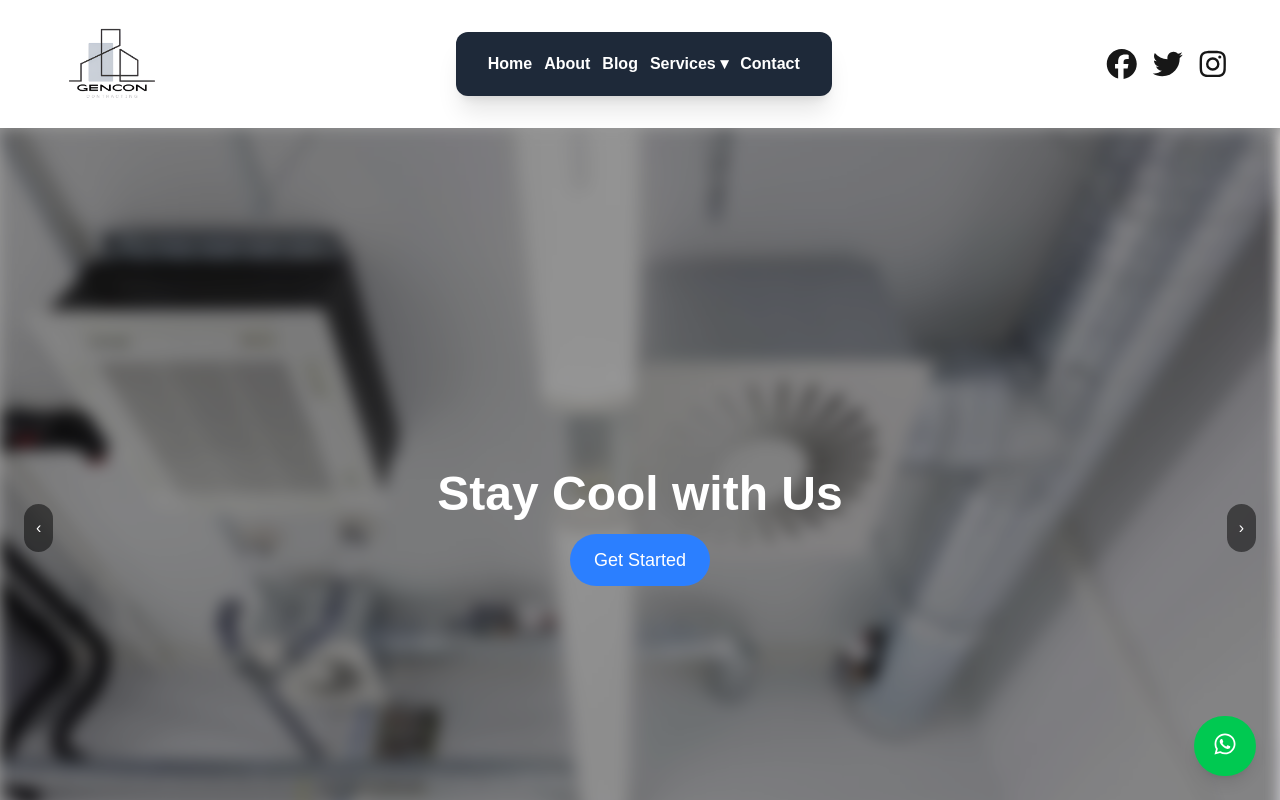
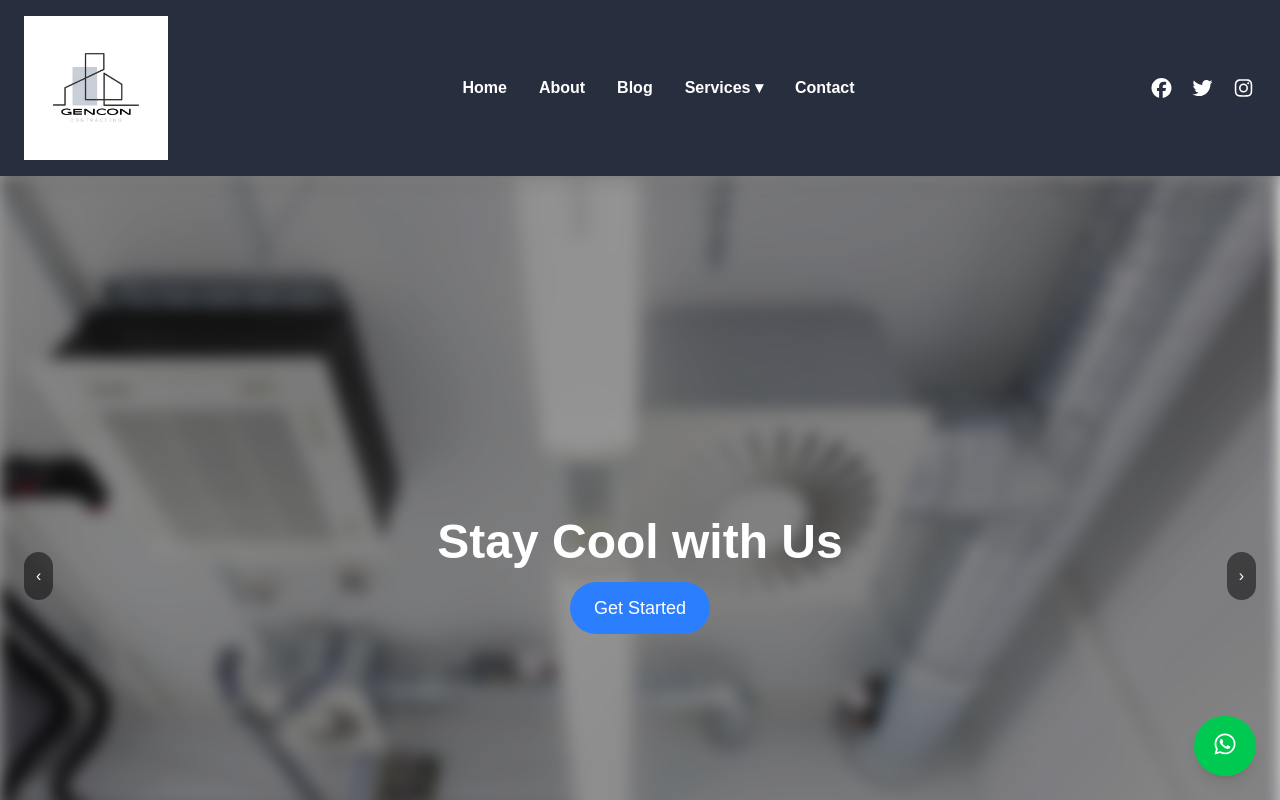
Before and after one commit to aadilahmadgit/gencon, a Next.js app: page / in a window 1280 px wide. Shown: the top 800 px of the page. Built offline with nearby package versions, Linux system fonts and the light colour scheme.

Commit message:
Update Navbar.tsx

```diff
--- a/src/components/Navbar.tsx
+++ b/src/components/Navbar.tsx
@@ -4,57 +4,116 @@ import Link from 'next/link';
 import { useState } from 'react';
 import { FontAwesomeIcon } from '@fortawesome/react-fontawesome';
 import { faFacebook, faTwitter, faInstagram } from '@fortawesome/free-brands-svg-icons';
+import { faBars, faTimes } from '@fortawesome/free-solid-svg-icons';
 
 export default function Navbar() {
+  const [isOpen, setIsOpen] = useState(false);
   const [isDropdownOpen, setIsDropdownOpen] = useState(false);
 
   return (
-    <nav className="flex justify-between">
+    <nav className="sticky top-0 z-50 backdrop-blur-md bg-gray-900/90 text-white shadow-lg">
+      <div className="max-w-7xl mx-auto flex justify-between items-center px-6 py-4">
+
+        {/* Logo */}
         <div>
-        <img src="/Supercool_logo-removebg-preview.png" alt="GenCon Logo" className="w-36 h-28 object-cover dark:invert m-2 ml-10" />
+          <img
+            src="/Supercool_logo-removebg-preview.png"
+            alt="GenCon Logo"
+            className="w-28 md:w-36 object-contain"
+          />
         </div>
-      <ul className="flex space-x-3 items-center font-bold bg-gray-800 text-white mt-8 mb-8 p-3 shadow-xl rounded-xl pl-8 pr-8">
-        <li><Link href="/">Home</Link></li>
-        <li><Link href="/about">About</Link></li>
-        <li><Link href="/blog">Blog</Link></li>
-        <li className="relative"
+
+        {/* Desktop Menu */}
+        <ul className="hidden md:flex space-x-8 font-semibold items-center">
+          <li className="hover:text-blue-400 transition">
+            <Link href="/">Home</Link>
+          </li>
+          <li className="hover:text-blue-400 transition">
+            <Link href="/about">About</Link>
+          </li>
+          <li className="hover:text-blue-400 transition">
+            <Link href="/blog">Blog</Link>
+          </li>
+
+          {/* Services Dropdown */}
+          <li
+            className="relative"
             onMouseEnter={() => setIsDropdownOpen(true)}
             onMouseLeave={() => setIsDropdownOpen(false)}
           >
-          <button className="cursor-pointer focus:outline-none">
+            <button className="hover:text-blue-400 transition">
               Services ▾
             </button>
+
             {isDropdownOpen && (
-            <ul className="absolute left-0 mt-1 bg-gray-800 text-white shadow-lg rounded-lg p-3 space-y-2 w-44 z-50">
-              <li><Link href="/ac-repair" className="block hover:text-blue-500">AC Repair</Link></li>
-              <li><Link href="/electronics-repair" className="block hover:text-blue-500">Electronics Repair</Link></li>
-            <li>
-    <Link href="/working" className="block hover:text-blue-500">
-      AC Servicing
-    </Link>
-  </li>
-
-  <li>
-    <Link href="/working" className="block hover:text-blue-500">
-      Fridge Repair
-    </Link>
-  </li>
-
-  <li>
-    <Link href="/working" className="block hover:text-blue-500">
-      Washing Machine
-    </Link>
-  </li>
+              <ul className="absolute top-8 left-0 bg-gray-800 rounded-xl shadow-xl p-4 space-y-2 w-52">
+                <li><Link href="/ac-repair" className="hover:text-blue-400 block">AC Repair</Link></li>
+                <li><Link href="/electronics-repair" className="hover:text-blue-400 block">Electronics Repair</Link></li>
+                <li><Link href="/working" className="hover:text-blue-400 block">AC Servicing</Link></li>
+                <li><Link href="/working" className="hover:text-blue-400 block">Fridge Repair</Link></li>
+                <li><Link href="/working" className="hover:text-blue-400 block">Washing Machine</Link></li>
               </ul>
             )}
           </li>
-        <li><Link href="/contact">Contact</Link></li>
+
+          <li className="hover:text-blue-400 transition">
+            <Link href="/contact">Contact</Link>
+          </li>
         </ul>
-      <div className="flex items-center space-x-2 p-2 mr-10">
-        <FontAwesomeIcon icon={faFacebook} className="text-3xl" />
-        <FontAwesomeIcon icon={faTwitter} className="text-3xl" />
-        <FontAwesomeIcon icon={faInstagram} className="text-3xl" />
+
+        {/* Social Icons (Desktop) */}
+        <div className="hidden md:flex items-center space-x-4">
+          <FontAwesomeIcon icon={faFacebook} className="text-xl hover:text-blue-500 transition cursor-pointer" />
+          <FontAwesomeIcon icon={faTwitter} className="text-xl hover:text-blue-400 transition cursor-pointer" />
+          <FontAwesomeIcon icon={faInstagram} className="text-xl hover:text-pink-500 transition cursor-pointer" />
         </div>
+
+        {/* Mobile Menu Button */}
+        <button
+          className="md:hidden text-2xl"
+          onClick={() => setIsOpen(!isOpen)}
+        >
+          <FontAwesomeIcon icon={isOpen ? faTimes : faBars} />
+        </button>
+      </div>
+
+      {/* Mobile Menu */}
+      {isOpen && (
+        <div className="md:hidden bg-gray-900 px-6 pb-6 space-y-4">
+          <Link href="/" className="block hover:text-blue-400">Home</Link>
+          <Link href="/about" className="block hover:text-blue-400">About</Link>
+          <Link href="/blog" className="block hover:text-blue-400">Blog</Link>
+
+          {/* Mobile Services */}
+          <div>
+            <button
+              onClick={() => setIsDropdownOpen(!isDropdownOpen)}
+              className="w-full text-left hover:text-blue-400"
+            >
+              Services ▾
+            </button>
+
+            {isDropdownOpen && (
+              <div className="pl-4 mt-2 space-y-2">
+                <Link href="/ac-repair" className="block hover:text-blue-400">AC Repair</Link>
+                <Link href="/electronics-repair" className="block hover:text-blue-400">Electronics Repair</Link>
+                <Link href="/working" className="block hover:text-blue-400">AC Servicing</Link>
+                <Link href="/working" className="block hover:text-blue-400">Fridge Repair</Link>
+                <Link href="/working" className="block hover:text-blue-400">Washing Machine</Link>
+              </div>
+            )}
+          </div>
+
+          <Link href="/contact" className="block hover:text-blue-400">Contact</Link>
+
+          {/* Social Icons (Mobile) */}
+          <div className="flex space-x-4 pt-4">
+            <FontAwesomeIcon icon={faFacebook} className="text-xl" />
+            <FontAwesomeIcon icon={faTwitter} className="text-xl" />
+            <FontAwesomeIcon icon={faInstagram} className="text-xl" />
+          </div>
+        </div>
+      )}
     </nav>
   );
 }
```
Lines whose indentation alone changed are shown as unchanged.
